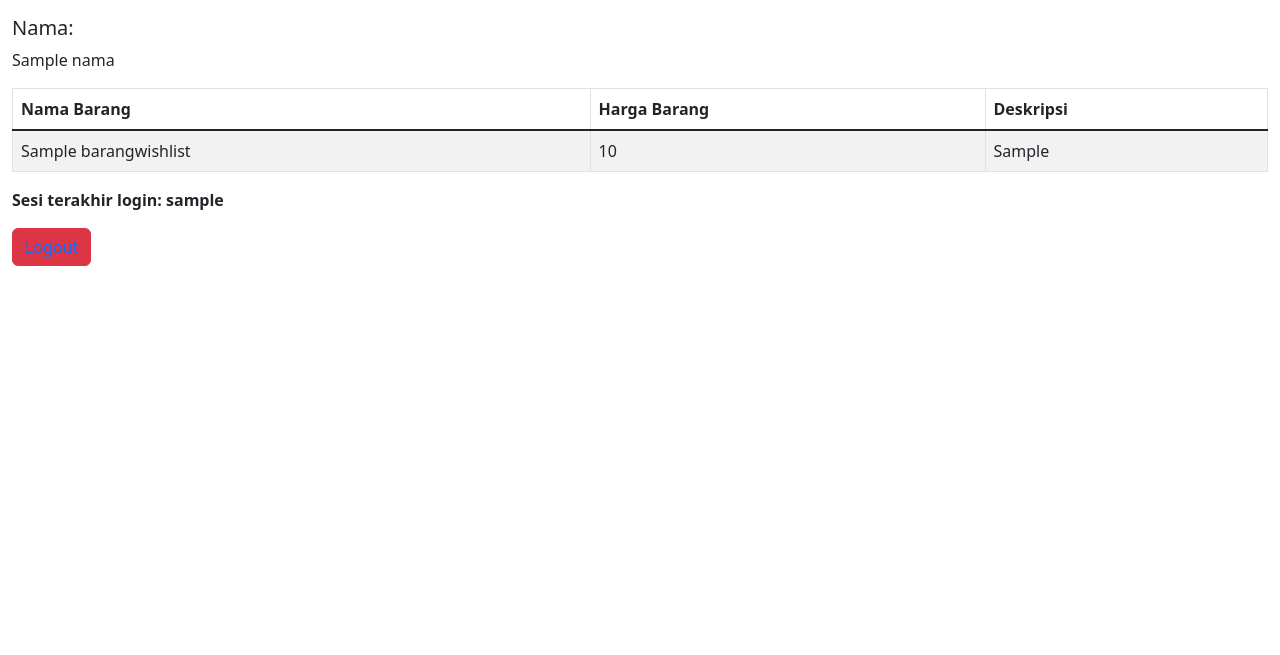
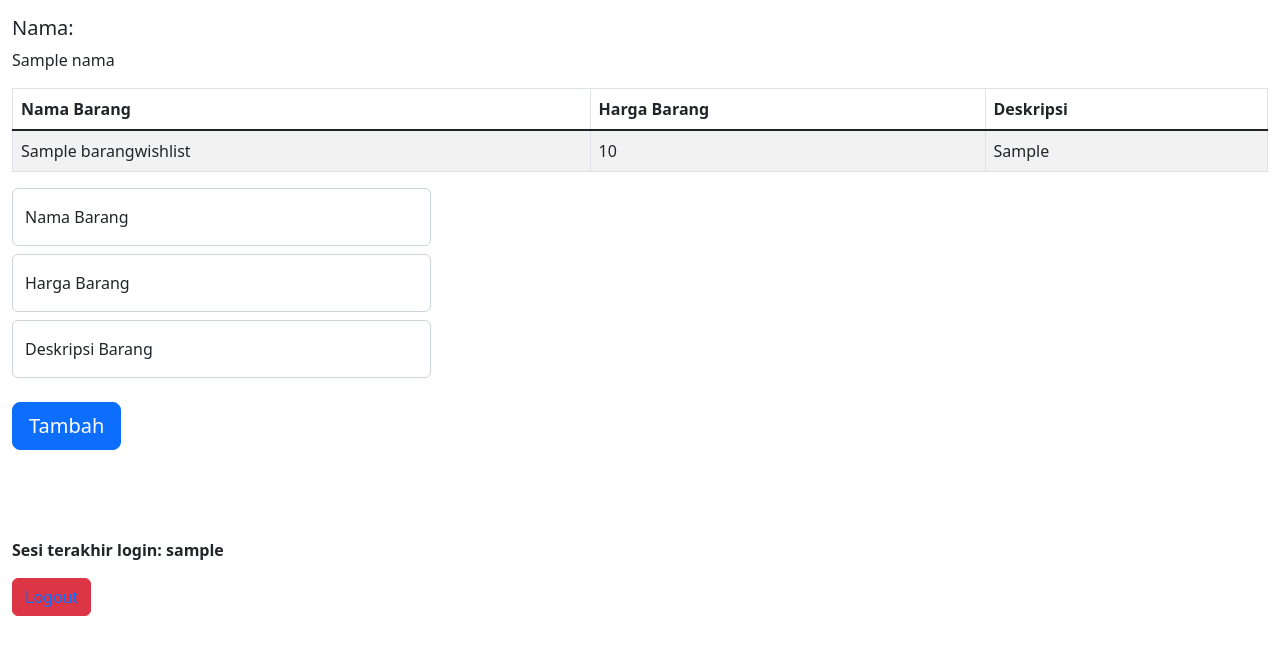
Before and after one commit to hugo-setiawan/pbp-tutorials-and-assignments, a Django app: template wishlist/templates/wishlist_ajax.html in a window 1280 px wide. Shown: the part 56-711 px from the top of the page. Run offline with Django 4.2, Linux system fonts and the light colour scheme; the template is opened without the code that fills it: most values are stand-ins (such as "Sample title", 1, 10 or a date in 2020).

Commit message:
Implement data submission using AJAX JQuery

```diff
--- a/templates/base.html
+++ b/templates/base.html
@@ -10,6 +10,7 @@
   {% block meta %}
   {% endblock meta %}
   <script src="https://ajax.googleapis.com/ajax/libs/jquery/3.6.0/jquery.min.js"></script>
+  <script src="{% static 'js/jquery.serializejson.min.js' %}"></script>
 </head>
 
 <body>
--- a/wishlist/templates/wishlist_ajax.html
+++ b/wishlist/templates/wishlist_ajax.html
@@ -32,10 +32,41 @@
         {% comment %} Data akan ditambahkan ke tbody dengan AJAX JQuery {% endcomment %}
         <tbody class="table-group-divider"></tbody>
     </table>
+
+    <form id="form_tambah_barang" action="{% url 'wishlist:add_wishlist_json_ajax' %}" method="post">
+        <table class="mb-4">
+            <tr class="row">
+                <div class="form-floating col-lg-4 mb-2">
+                    <input type="text" name="nama_barang" required id="id_nama_barang" placeholder="Nama Barang" class="form-control">
+                    <label for="id_nama_barang" class="form-label">Nama Barang</label>
+                </div>
+            </tr>
+            <tr class="row mb-4">
+                <div class="form-floating col-lg-4 mb-2">
+                    <input type="text" name="harga_barang" required id="id_harga_barang" placeholder="Harga Barang" class="form-control"></textarea>
+                    <label for="id_harga_barang" class="form-label">Harga Barang</label>
+                </div>
+            </tr>
+            <tr class="row mb-4">
+                <div class="form-floating col-lg-4 mb-4">
+                    <input type="text" name="deskripsi" required id="id_deskripsi" placeholder="Deskripsi Barang" class="form-control"></textarea>
+                    <label for="id_deskripsi" class="form-label">Deskripsi Barang</label>
+                </div>
+            </tr>
+            <tr class="row">
+                <div class="form-floating mb-3 d-grid d-lg-block">
+                    <input class="btn btn-primary btn-lg" type="submit" name="submit" value="Tambah" />
+                </div>
+            </tr>
+        </table>
+    </form>
+
     <p><b>Sesi terakhir login: {{ last_login }}</b></p>
     <button type="button" class="btn btn-danger"><a href="{% url 'wishlist:logout_user' %}" style="text-decoration: none">Logout</a></button>
 </div>
+
 <script type="text/javascript">
+    /* AJAX GET (getJSON) Referenced from https://youtu.be/LAA6fWfC1Cc */
     $.getJSON("{% url 'wishlist:data_json_wishlist' %}", function(data) {
             $(data).each(function(i, entry) {
                 $("#table-wishlist > tbody").append($("<tr>")
@@ -54,5 +85,39 @@
         console.error(e);
     });
 
+    /* AJAX POST */
+    /* Menggunakan plugin serializeJSON untuk memproses data dari form */
+    $("#form_tambah_barang").submit(function(e) {
+        e.preventDefault();
+
+        /* url action dari form */
+        var actionurl = e.currentTarget.action;
+        var formJSON = JSON.stringify($("#form_tambah_barang").serializeJSON());
+
+        $.ajax({
+                url: actionurl,
+                type: 'post',
+                dataType: 'json',
+                data: {
+                    data: formJSON,
+                    csrfmiddlewaretoken: "{{ csrf_token }}" // kl ga gini csrf token ga kebaca sm middleware
+                },
+
+                success: function(response) {
+                    $(response).each(function(i, entry) {
+                        $("#table-wishlist > tbody").append($("<tr>")
+                            .append($("<td>").append(entry.fields.nama_barang))
+                            .append($("<td>").append(entry.fields.harga_barang))
+                            .append($("<td>").append(entry.fields.deskripsi)));
+                    })
+                    console.log("data sent and rerendered successfully!");
+                },
+
+                error: function(xhr, resp, text) {
+                    console.log(xhr, resp, text);
+                }
+        });
+
+    });
 </script>
 {% endblock content %}
--- a/wishlist/urls.py
+++ b/wishlist/urls.py
@@ -1,11 +1,12 @@
 from django.urls import path
-from wishlist.views import show_wishlist, show_wishlist_ajax, data_xml_wishlist, data_json_wishlist, data_json_wishlist_by_id, data_xml_wishlist_by_id, register, login_user, logout_user
+from wishlist.views import show_wishlist, show_wishlist_ajax, add_wishlist_json_ajax, data_xml_wishlist, data_json_wishlist, data_json_wishlist_by_id, data_xml_wishlist_by_id, register, login_user, logout_user
 
 app_name = 'wishlist'
 
 urlpatterns = [
     path('', show_wishlist, name='show_wishlist'),
     path('ajax/', show_wishlist_ajax, name='show_wishlist_ajax'),
+    path('ajax/submit', add_wishlist_json_ajax, name='add_wishlist_json_ajax'),
     path('xml/', data_xml_wishlist, name='data_xml_wishlist'),
     path('xml/<int:id>', data_xml_wishlist_by_id, name='data_xml_wishlist_by_id'),
     path('json/', data_json_wishlist, name='data_json_wishlist'),
--- a/wishlist/views.py
+++ b/wishlist/views.py
@@ -1,4 +1,5 @@
 import datetime
+import json
 from django.shortcuts import render
 from wishlist.models import BarangWishlist
 from django.http import HttpResponse, HttpResponseRedirect
@@ -35,6 +36,21 @@ def show_wishlist_ajax(request):
         'last_login': request.COOKIES['last_login'],
     }
     return render(request, "wishlist_ajax.html", context)
+
+# add_wishlist_json for tutorial 5
+@login_required(login_url='/wishlist/login/')
+def add_wishlist_json_ajax(request):
+    if request.method == "POST":
+        # JSON data ditaruh sbg param post di data
+        data = json.loads(request.POST['data'])
+
+        new_task = BarangWishlist(nama_barang=data["nama_barang"], harga_barang=data["harga_barang"], deskripsi=data["deskripsi"]) # probably unsafe, validate?
+        new_task.save()
+
+        # new_task dijadiin list karena paramnya harus berupa iterable
+        return HttpResponse(serializers.serialize("json", [new_task]), content_type="application/json")
+
+    return redirect('wishlist:show_wishlist')
 
 def data_xml_wishlist(request):
     data_barang_wishlist = BarangWishlist.objects.all()
```
Also changed, not shown: static/js/jquery.serializejson.min.js (added).
